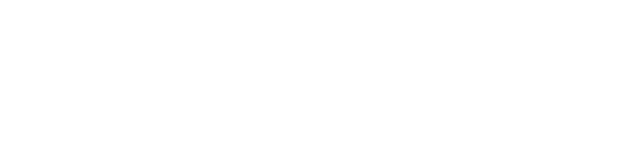
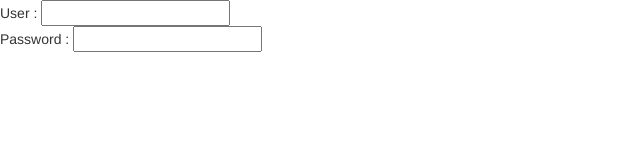
Before and after one commit to GarmWyrda/TSP-solver, a plain HTML site: page TDBSolver/public_html/index.html in a window 1280 px wide. Shown: the whole page, without its empty margins (0-640 px from the left). Drawn offline with nearby package versions, Linux system fonts and the light colour scheme.

Commit message:
connexion

```diff
--- a/TDBSolver/public_html/index.html
+++ b/TDBSolver/public_html/index.html
@@ -12,5 +12,12 @@ and open the template in the editor.
     </head>
     <body>
         <script data-main="js/boot.js" src="lib/require.js"></script>
+        <div id="connexion_bar">
+            <form action="" method="post">
+                User : <input type="text" name="id" required="required"><br/>
+                Password : <input type="password" name = "password" required = "required"><br/>
+            </form>
+        </div>
+
     </body>
 </html>
```
